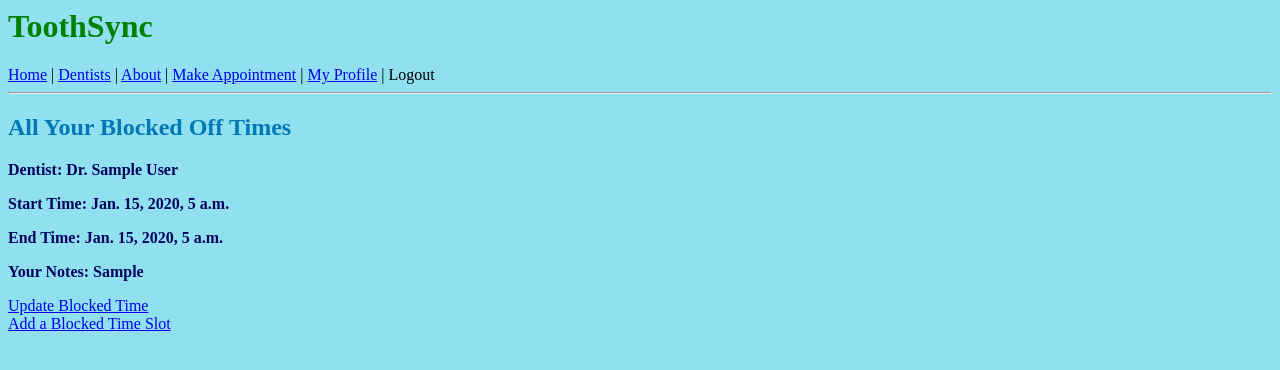
After one commit to Kenneth-Tong/cs412, a Django app: page /project/block_time_list/ in a window 1280 px wide. The commit adds this page. Shown: the top 370 px of the page. Run offline with Django 5.2, Linux system fonts and the light colour scheme; a user stored in the database is signed in; tables that the repository leaves empty hold one stand-in row (values such as "Sample post").

Commit message:
Blocked times can be included and updated by dentists, also checks logic for if patient has an appointment and tries to schedule an appointment during the same time will result in an error

```diff
--- a/project/models.py
+++ b/project/models.py
@@ -26,16 +26,11 @@ class Dentist(models.Model):
     speciality = models.TextField(blank=False, default='General')
     bio = models.TextField(blank=True)
 
-    def get_absolute_url(self):
-        return reverse('dentists', kwargs={'pk': self.pk})
-
     def get_appointments(self):
         return Appointment.objects.filter(dentist=self)
 
     def get_upcoming_appointments(self): # Get next appointments in the next X days
         return Appointment.objects.filter(dentist=self, start__gt=timezone.now()).order_by('start')
-
-    # def get_todays_appointments(self): # Get appointments today maybe in graphs
 
     def get_not_updated_procedures(self): # Dentists need to update once procedures are done and are now previous treatments
         need_updates = []
@@ -68,9 +63,6 @@ class Patient(models.Model):
     insurance_provider = models.TextField(blank=False)
     date_of_birth = models.DateField()
 
-    def get_absolute_url(self):
-        return reverse('show_profile', kwargs={'pk': self.pk})
-
     def get_appointments(self):
         return Appointment.objects.filter(patient=self)
 
@@ -95,7 +87,8 @@ class Patient(models.Model):
             return f"{self.profile.first_name} {self.profile.last_name}"
         return "Unnamed Patient"
 
-class BlockedTime(models.Model):
+# Blocked time for dentist
+class BlockedTime(models.Model): # If dentist is not in the office at this time
     dentist = models.ForeignKey(Dentist, on_delete=models.CASCADE, related_name='blocked_times')
     start = models.DateTimeField()
     end = models.DateTimeField()
@@ -104,15 +97,13 @@ class BlockedTime(models.Model):
     def __str__(self):
         return f"Blocked: {self.start} to {self.end}"
 
-class Appointment(models.Model):
+# Appointments
+class Appointment(models.Model): # Appointments that go into the schedule for a dentist
     dentist = models.ForeignKey(Dentist, on_delete=models.CASCADE, related_name='appointments')
     patient = models.ForeignKey(Patient, on_delete=models.CASCADE, related_name='appointments')
     start = models.DateTimeField()
     end = models.DateTimeField()
     notes = models.TextField(blank=True)
-
-    def get_absolute_url(self):
-        return reverse('appointment_detail', kwargs={'pk': self.pk})
 
     def duration(self): # Minutes lasting
         return (self.end - self.start).total_seconds() / 60
@@ -131,18 +122,37 @@ class Appointment(models.Model):
         if self.start < timezone.now():
             raise ValidationError("You cannot schedule an appointment in the past.")
 
-        overlapping_appointments = Appointment.objects.filter(dentist=self.dentist)
+        # Check that end time is after start time
+        if self.start >= self.end:
+            raise ValidationError("End time must be later than start time!")
 
-        for appointment in overlapping_appointments: # Check if the new appointment overlaps with an existing appointment
-            if (self.start < appointment.end and self.end > appointment.start):
-                raise ValidationError("This appointment time overlaps with an existing appointment for this dentist.")
+        # Prevent scheduling in the past
+        if self.start < timezone.now():
+            raise ValidationError("You cannot schedule an appointment in the past.")
 
-    def __str__(self):
-        if self.patient.profile and self.dentist.profile: # If no profile set
-            return f"{self.patient} with {self.dentist} at {self.start}"
-        return f"Unassigned personel"
+        # Check dentist's appointments
+        overlapping_dentist_appointments = Appointment.objects.filter(dentist=self.dentist)
+        for appointment in overlapping_dentist_appointments:
+            if self.start < appointment.end and self.end > appointment.start:
+                raise ValidationError("This appointment overlaps with another appointment for this dentist.")
 
-class Treatment(models.Model):
+        # Check patient's appointments
+        overlapping_patient_appointments = Appointment.objects.filter(patient=self.patient)
+        for appointment in overlapping_patient_appointments:
+            if self.start < appointment.end and self.end > appointment.start:
+                raise ValidationError("This appointment overlaps with an existing patient appointment have.")
+
+        # Check if the appointment overlaps with the dentist's blocked time
+        if self.overlaps_blocked_time():
+            raise ValidationError("The dentist is not available at this time.")
+
+        def __str__(self):
+            if self.patient.profile and self.dentist.profile: # If no profile set
+                return f"{self.patient} with {self.dentist} at {self.start}"
+            return f"Unassigned personel"
+
+# Treatments
+class Treatment(models.Model): # Appointments that are completed become treatment (for treatment history)
     appointment = models.ForeignKey(Appointment, on_delete=models.CASCADE, related_name='treatments')
     procedure = models.TextField(blank=False)
     tooth_number = models.TextField(blank=False)
--- a/project/templates/project/base.html
+++ b/project/templates/project/base.html
@@ -15,6 +15,7 @@
             {% if request.user.is_authenticated %} <!-- URLs for users who are  logged in -->
                 {% if user_type == 'dentist' %}
                     <a href="{% url 'all_appointments' %}" class="btn btn-primary">Show All Appointments</a> |
+                    <a href="{% url 'blocked_time_list' %}" class="btn btn-primary">Your Blocked Times Dashboard</a> |
                 {% endif %}
                 <a href="{% url 'make_appointment' %}">Make Appointment</a> |
                 <a href="{% url 'view_profile' pk=profile.pk %}">My Profile</a> |
--- /dev/null
+++ b/project/templates/project/blocked_time_list.html
@@ -0,0 +1,26 @@
+{% extends 'project/base.html' %}
+
+{% block content %}
+    <h2>All Your Blocked Off Times</h2>
+
+    <main class="grid-container">
+        {% for blocked_time in blocked_times %}
+        <article>
+            <p>Dentist: Dr. {{blocked_time.dentist.profile.first_name}} {{blocked_time.dentist.profile.last_name}}</p>
+            <p>Start Time: {{blocked_time.start}}</p>
+            <p>End Time: {{blocked_time.end}}</p>
+            {% if blocked_time.reason %}
+                <p>Your Notes: {{blocked_time.reason}}</p>
+            {% else %}
+                <p>Your notes: No reason provided.</p>
+            {% endif %}
+
+            <a href="{% url 'update_blocked_time' pk=blocked_time.pk %}" class="btn btn-primary">Update Blocked Time</a>
+        </article>
+
+        {% endfor %}
+
+        <a href="{% url 'create_blocked_time' %}" class="btn btn-primary">Add a Blocked Time Slot</a>
+
+    </main>
+{% endblock %}
--- a/project/templates/project/dentist_dash.html
+++ b/project/templates/project/dentist_dash.html
@@ -10,11 +10,11 @@
 
 <hr>
 
-<h2>Pending Treatment Updates</h2>
+<h2>Your Pending Treatment Updates</h2>
 {% if need_updates %}
     {% for treatment in need_updates %}
         <p>
-            Dentist: {{treatment.appointment.dentist}}<br>
+            Patient: {{treatment.appointment.patient.profile.first_name}} {{treatment.appointment.patient.profile.last_name}} <br>
             Date: {{treatment.appointment.start}}<br>
         </p>
         <a href="{% url 'update_treatment' pk=treatment.pk %}" class="btn btn-primary">View Treatment</a>
@@ -29,7 +29,7 @@
 {% if past_procedures %}
     {% for treatment in past_procedures %}
         <p>
-            Dentist: {{treatment.appointment.dentist}}<br>
+            Patient: {{treatment.appointment.patient.profile.first_name}} {{treatment.appointment.patient.profile.last_name}} <br>
             Date: {{treatment.appointment.start}}<br>
         </p>
         <a href="{% url 'view_treatment' pk=treatment.pk %}" class="btn btn-primary">View Treatment</a>
--- a/project/urls.py
+++ b/project/urls.py
@@ -26,6 +26,10 @@ urlpatterns = [
     path('appointment/<int:pk>/update', views.UpdateAppointment.as_view(), name='update_appointment'),
     path('treatment/<int:pk>/', views.TreatmentView.as_view(), name='view_treatment'),
     path('treatment/<int:pk>/update', views.UpdateTreatment.as_view(), name='update_treatment'),
+    path('block_time_list/', views.BlockedTimeListView.as_view(), name='blocked_time_list'),
+    path('block_time/<int:pk>/', views.BlockedTimeView.as_view(), name='blocked_time_view'),
+    path('block_time/<int:pk>/update', views.UpdateBLockedTimeView.as_view(), name='update_blocked_time'),
+    path('block_time/create', views.CreateBlockedTimeView.as_view(), name='create_blocked_time'),
     path('login/', auth_views.LoginView.as_view(template_name='project/login.html'), name='login'),
     path('logout/', auth_views.LogoutView.as_view(template_name='project/logged_out.html', next_page='dashboard'), name='logout'),
 ] + static(settings.MEDIA_URL, document_root=settings.MEDIA_ROOT)
--- a/project/views.py
+++ b/project/views.py
@@ -5,7 +5,7 @@
 
 from django.forms import ValidationError
 from django.views.generic import TemplateView, ListView, DetailView, CreateView, UpdateView
-from .models import Dentist, Appointment, Patient, Treatment
+from .models import Dentist, Appointment, Patient, Treatment, BlockedTime
 from .forms import *
 from django.urls import reverse
 from django.contrib.auth.mixins import LoginRequiredMixin
@@ -204,6 +204,7 @@ class UpdateAppointment(CheckProfile, CustomLoginMixin, UpdateView):
     def get_success_url(self):
         return reverse('view_appointment', kwargs={'pk': self.object.pk})
 
+
 class TreatmentView(CheckProfile, CustomLoginMixin, DetailView):
     model = Treatment
     template_name = 'project/treatment.html'
@@ -250,6 +251,7 @@ class ProfileView(CheckProfile, CustomLoginMixin, DetailView):
                 patient = Patient.objects.get(profile__user=user)
                 context['patient'] = patient
         return context
+
 
 class CreatePatientView(CreateView):
     form_class = CreateProfileForm
@@ -356,3 +358,49 @@ class UpdateProfile(CheckProfile, CustomLoginMixin, UpdateView):
 
     def get_success_url(self):
         return reverse('view_profile', kwargs={'pk': self.object.pk})
+
+
+class BlockedTimeListView(CheckProfile, CustomLoginMixin, ListView):
+    model = BlockedTime
+    template_name = 'project/blocked_time_list.html'
+    context_object_name = 'blocked_times'
+
+
+class BlockedTimeView(CheckProfile, CustomLoginMixin, DetailView):
+    model = BlockedTime
+    template_name = 'project/blocked_time.html'
+    context_object_name = 'blocked_time'
+
+
+class CreateBlockedTimeView(CheckProfile, CustomLoginMixin, CreateView):
+    model = BlockedTime
+    template_name = 'project/create_blocked_time.html'
+    form_class = CreateBlockedTimesForm
+
+    def form_valid(self, form):
+        user = self.request.user
+
+        dentist = Dentist.objects.filter(profile__user=user).first() # Set dentist to form
+        if dentist:
+            form.instance.dentist = dentist
+
+        return super().form_valid(form)
+
+    def get_success_url(self):
+        return reverse('blocked_time_view', kwargs={'pk': self.object.pk})
+
+
+class UpdateBLockedTimeView(CheckProfile, CustomLoginMixin, UpdateView):
+    model = BlockedTime
+    template_name = "project/update_blocked_time_form.html"
+    form_class = UpdateBlockedTimesForm
+
+    def get_object(self):
+        blocked_time = self.kwargs.get('pk') # Get the blocked time
+        return BlockedTime.objects.filter(pk=blocked_time).first()
+
+    def form_valid(self, form):
+        return super().form_valid(form)
+
+    def get_success_url(self):
+        return reverse('blocked_time_view', kwargs={'pk': self.object.pk})
```
Also changed, not shown: project/forms.py (+11 -1 lines), project/templates/project/blocked_time.html (added, +17 -0 lines), project/templates/project/create_blocked_time.html (added, +16 -0 lines), project/templates/project/update_blocked_time_form.html (added, +19 -0 lines), media/pierre.jpeg (added).
